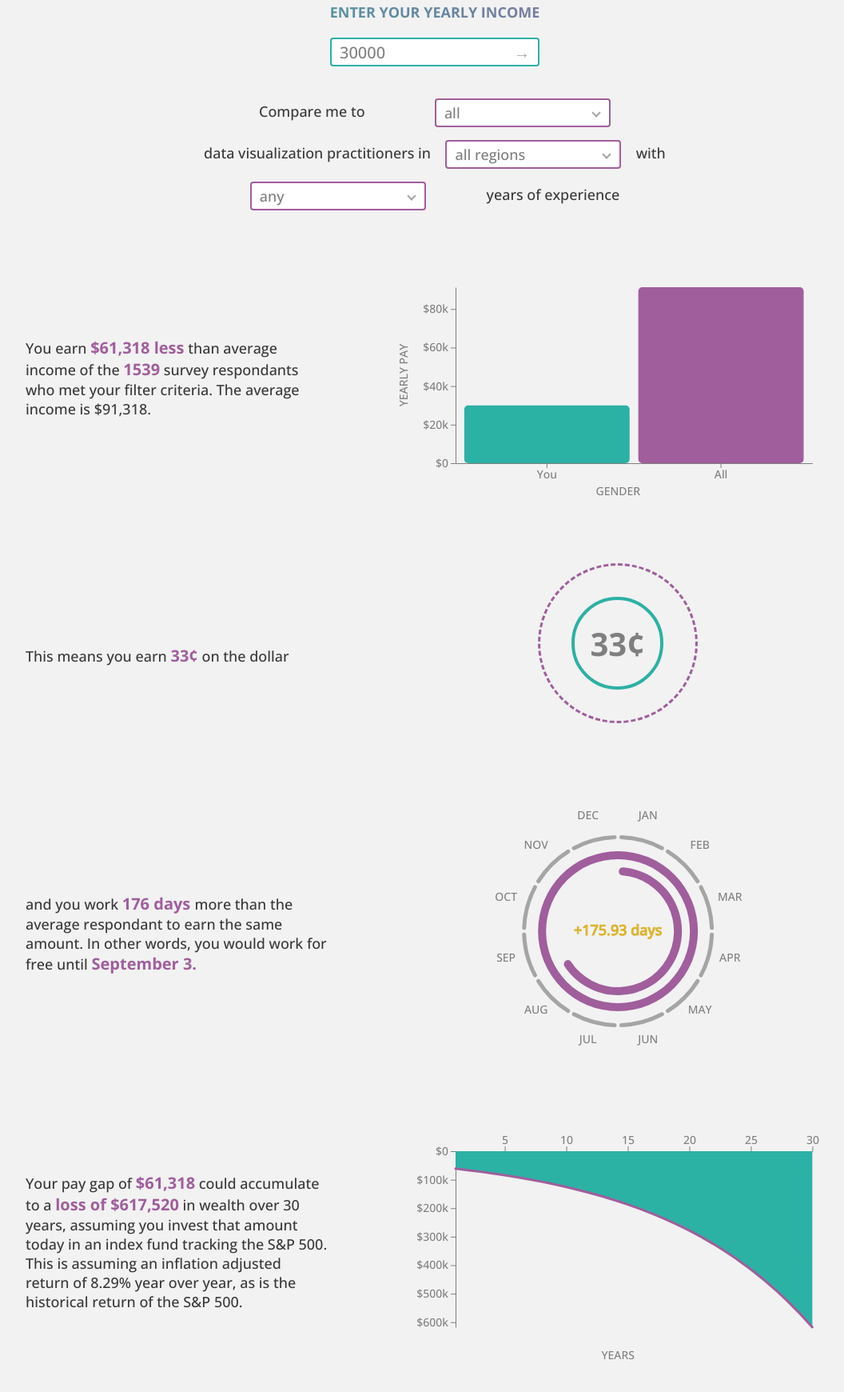
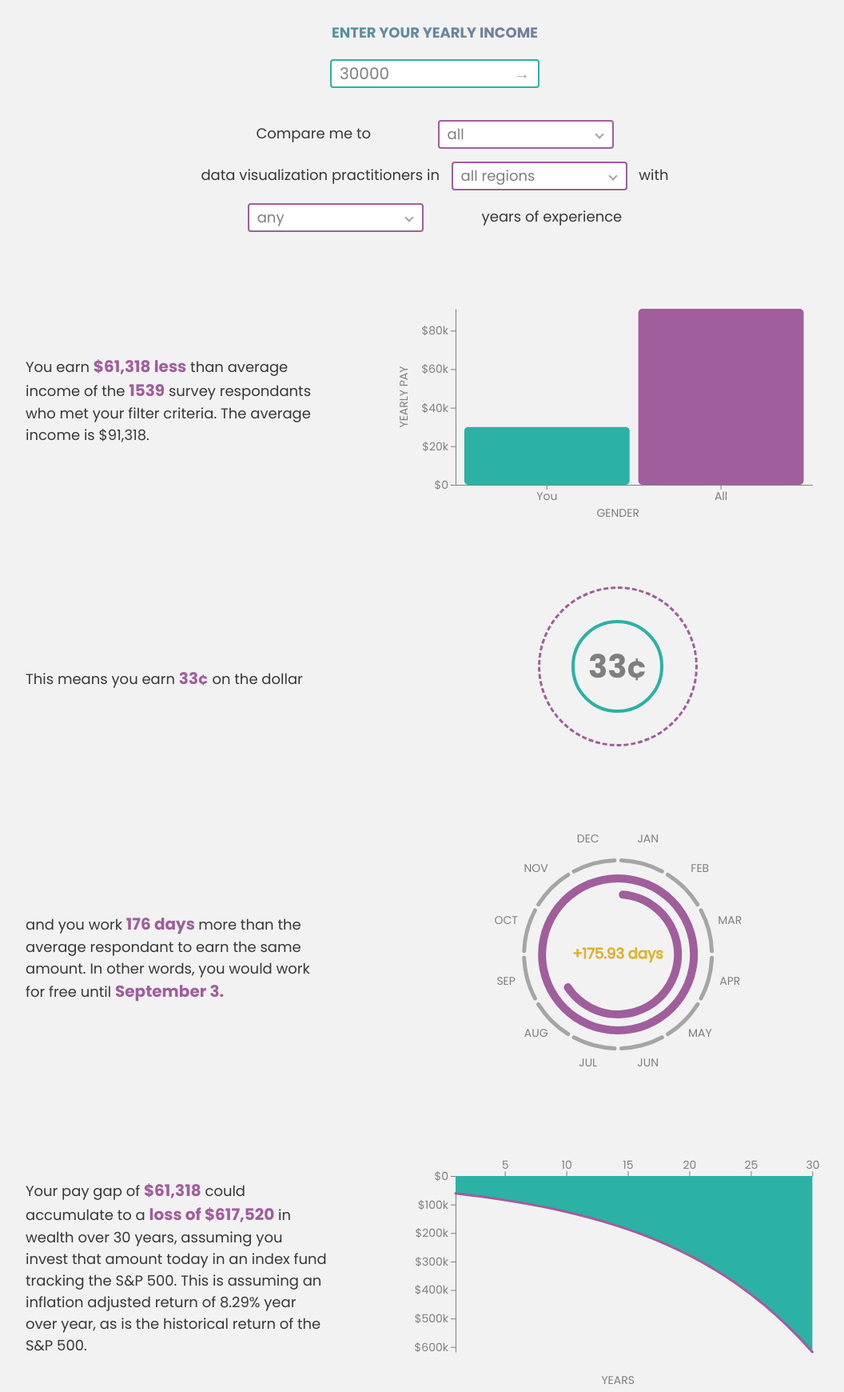
Before and after one commit to two-n/dvs-2021, a website built with Parcel: page index.html in a window 1280 px wide. Shown: the part 325-2065 px from the top of the page at 80% size, without its empty margins (96-1152 px from the left). Built offline with nearby package versions, Linux system fonts and the light colour scheme.

Commit message:
final style tweaks

```diff
--- a/src/components/Chart/chart.js
+++ b/src/components/Chart/chart.js
@@ -1,14 +1,14 @@
 import {
   select, axisBottom, axisLeft, format, pie, arc, area,
   scaleLinear, scaleBand, scaleOrdinal, max, scaleSqrt,
-  axisTop, descending, timeFormat, min, pointer, line
+  axisTop, descending, min, pointer, line
 } from 'd3'
 
 // local
 import DropDown from '../Dropdown/dropDown'
 import Toggle from '../Toggle/toggle'
-import { CLASSES as C, CONFIG, EXPERIENCE, FILTERS, REGIONS, TOGGLE_VALS, TEXT, GENDERS } from '../../globals/constants'
-import { getBarData, getPercentData, getAreaData } from '../../globals/helpers'
+import { CLASSES as C, CONFIG, EXPERIENCE, FILTERS, REGIONS, TOGGLE_VALS, TEXT, GENDERS, MONTHS } from '../../globals/constants'
+import { getBarData, getPercentData, getAreaData, FORMATTERS as F } from '../../globals/helpers'
 
 import './style.scss';
 
@@ -22,7 +22,6 @@ export default class Chart {
     // filters
     this.region = Object.keys(REGIONS)[0]
     this.gender = GENDERS[0]
-    this.education = "B.A."
     this.experience = Object.keys(EXPERIENCE)[0]
     this.salary = 30000
     this.toggleVal = TOGGLE_VALS[0]
@@ -104,23 +103,12 @@ export default class Chart {
       .append("div")
       .attr("class", "filter-label")
       .html("with")
-    // education dropdown
-    // const educationWrapper = dropdownContainer
-    //   .append("div")
-    //   .attr("class", "filter-wrapper")
-    // new DropDown(educationWrapper,
-    //   ["B.A.", "M.A.", "PhD"],
-    //   this.education,
-    //   this.handleFilter);
 
     // experience dropdown
     this.experienceWrapper = dropdownContainer
       .append("div")
       .attr("class", "filter-wrapper")
-    // dropdownContainer
-    //   .append("div")
-    //   .attr("class", "filter-label")
-    //   .html("years experience")
+
     dropdownContainer
       .append("div")
       .attr("class", "filter-label")
@@ -245,12 +233,12 @@ export default class Chart {
     const xScale = scaleLinear([1, 30], [CONFIG.MARGIN.left, this.WIDTH - CONFIG.MARGIN.right])
     const yScale = scaleLinear(yDomain, yRange)
     const xAxisLine = loss ? axisTop(xScale).ticks(5).tickSizeOuter(0) : axisBottom(xScale).ticks(8).tickSizeOuter(0).tickPadding(14)
-    const yAxisLine = axisLeft(yScale).ticks(5).tickFormat(format("$~s")).tickSizeOuter(0)
+    const yAxisLine = axisLeft(yScale).ticks(5).tickFormat(F.thou).tickSizeOuter(0)
 
     this.areaText
-      .html(`Your pay gap of <strong>${format("($,.0f")(Math.abs(gap))}</strong> could accumulate
+      .html(`Your pay gap of <strong>${F.dollar(Math.abs(gap))}</strong> could accumulate
         to a <strong>${wealth_sum > 0 ? 'loss' : 'gain'}
-        of ${format("($,.0f")(Math.abs(wealth_sum))}</strong> in wealth over 30 years,
+        of ${F.dollar(Math.abs(wealth_sum))}</strong> in wealth over 30 years,
         assuming you invest that amount today in an index fund tracking the S&P 500.
         This is assuming an inflation adjusted return of 8.29% year over year,
         as is the historical return of the S&P 500.`)
@@ -315,7 +303,7 @@ export default class Chart {
       .attr("fill", "none")
       .attr("d", lineGenerator)
 
-    // intersecting line
+    // draw tooltip
     const tooltipLine = svg.append('line').attr("class", "tooltip-line");
     const tooltip = this.selection.append('div').attr('class', 'tooltip').style("display", "none")
     function removeTooltip() {
@@ -333,7 +321,6 @@ export default class Chart {
           .attr('y1', CONFIG.MARGIN.y)
           .attr('y2', CONFIG.HEIGHT - CONFIG.MARGIN.y)
           .style("stroke-width", "3px")
-        // .attr('stroke-dasharray', 5)
 
         tooltip
           .style('display', 'block')
@@ -344,11 +331,12 @@ export default class Chart {
           .data([game])
           .join('div')
           .attr('class', 'game')
-          .html(d => `${format("($,.0f")(growth[d])}`)
+          .html(d => `${F.dollar(growth[d])}`)
 
       }
     }
-    const tipBox = svg.append('rect')
+    // append hover area
+    svg.append('rect')
       .attr('width', this.WIDTH)
       .attr('height', CONFIG.HEIGHT)
       .attr('opacity', 0)
@@ -361,7 +349,7 @@ export default class Chart {
     const [gap, gapData] = getPercentData(this.barData)
     const days = 365 * gapData
     const new_year = new Date("1/1/2021")
-    const date = timeFormat("%B %_d")(new Date().setDate(new_year.getDate() + days))
+    const date = F.date(new Date().setDate(new_year.getDate() + days))
 
     const donutData = [{ type: "worked_days", value: 262 + gapData * 262 }]
     let overflowData = [];
@@ -374,7 +362,7 @@ export default class Chart {
 
     this.donutText
       .html(`and you work
-      <strong>${format("(,.0f")(Math.abs(262 * gapData))} days </strong>
+      <strong>${F.num(Math.abs(262 * gapData))} days </strong>
       ${gapData > 0 ? 'more' : 'less'}
       than the average respondant to earn the same amount.
       In other words, you
@@ -398,7 +386,6 @@ export default class Chart {
       arc()
         .innerRadius(donutRadius)
         .outerRadius(donutRadius - space)
-        // .padAngle(10)
         .cornerRadius(10);
 
     const svg = this.donutSvg
@@ -424,8 +411,8 @@ export default class Chart {
       )
 
     const labelData =
-      ["jan", "feb", "mar", "apr", "may", "jun", "jul", "aug", "sep", "oct", "nov", "dec"]
-        .map((d) => ({ type: d, value: 1 }))
+      MONTHS.map((d) => ({ type: d, value: 1 }))
+
     svg
       .selectAll("g.label-donut")
       .data([labelData])
@@ -496,7 +483,7 @@ export default class Chart {
 
     const scale = scaleSqrt()
       .domain([0, 1])
-      .range([1, 200]); // … then change 1 to 0
+      .range([1, 200]);
 
     this.percentDiv
       .selectAll(`.${C.PCT}`)
@@ -531,8 +518,6 @@ export default class Chart {
         .data(d => [d])
         .join('div')
         .attr('class', 'pct-label'))
-    // .html("on the dollar"))
-
   }
 
   drawBars() {
@@ -541,7 +526,7 @@ export default class Chart {
     const yScale = scaleLinear([0, max(barData.map(([_, { avg_pay_high }]) => avg_pay_high))], [CONFIG.HEIGHT - CONFIG.MARGIN.y, CONFIG.MARGIN.y])
     const xScale = scaleBand(["You", this.gender], [CONFIG.MARGIN.left, this.WIDTH - CONFIG.MARGIN.right]).padding(.05)
     const xAxis = axisBottom(xScale).tickSizeOuter(0)
-    const yAxis = axisLeft(yScale).ticks(5).tickFormat(format("$~s")).tickSizeOuter(0)
+    const yAxis = axisLeft(yScale).ticks(5).tickFormat(F.thou).tickSizeOuter(0)
     const colorScale = scaleOrdinal(["You", this.gender], CONFIG.COLOR_RANGE[this.toggleVal.text])
     const [gap] = getPercentData(barData)
 
@@ -551,7 +536,7 @@ export default class Chart {
     <strong>${format("($,.0f")(Math.abs(gap))}
     ${gap > 0 ? 'less' : 'more'}</strong>
     <span>than average income of the <strong>${this.count}</strong>
-    survey respondants who met your filter criteria. The average income is ${format("($,.0f")(barData[1][1].avg_pay_high)}.</span>`)
+    survey respondants who met your filter criteria. The average income is ${F.dollar(barData[1][1].avg_pay_high)}.</span>`)
 
     const svg = this.barSvg
 
--- a/src/components/Chart/style.scss
+++ b/src/components/Chart/style.scss
@@ -14,7 +14,7 @@ body {
   margin: 0 auto;
   background-color: $colorNeutralLight;
   font-family: $fontNormal;
-
+  color: $colorNeutralDark;
 }
 
 .empty {
@@ -43,6 +43,7 @@ body {
   background-color: $colorNeutralLight;
   margin-top: 50px;
   z-index: 5;
+  color: $colorNeutralMed;
   font-size: $fontSizeSmall;
 
   img {
@@ -60,7 +61,6 @@ body {
   flex-direction: column;;
   row-gap: 20px;
   padding-top: 30px;
-  color: $colorNeutralDark;
 
   a {
     color: $colorTertiary;
@@ -204,7 +204,6 @@ body {
     align-items: center;
     font-size: $fontSize;
     padding-top: 30px;
-    // border-top: 1px dashed $colorNeutralDark;
     gap: 80px;
 
     > div {
--- a/src/globals/constants.js
+++ b/src/globals/constants.js
@@ -49,7 +49,6 @@ const REGIONS = {
 
 const EXPERIENCE = { "Any": "All", "2 or less": ["Less than 1 year", "1", "2"], "3-5": ["3", "4", "5"], "6-10": ["6–10"], "11 or more": ["11–15", "16–20", "21–25", "26–30", "More than 30"] }
 const GENDERS = ["All", "Female", "Male", "Self-described"]
-
 const TEXT = {
   INTRO: `The tool below allows you to compare your yearly income to the incomes of those who
   participated in the <a href="https://www.datavisualizationsociety.org/" target=_blank>Data Visualization Society's</a> 'State of the Data Visualization Industry' 2021 Survey.
@@ -59,7 +58,8 @@ const TEXT = {
   filter these responses by the respondant's gender, region, and level of experience. Enter your yearly income
   below to see how you compare to the survey respondants.`,
   EMPTY: "Sorry, there is no data for your selected filters."
-
 }
 
-export { CLASSES, CONFIG, REGIONS, EXPERIENCE, GENDERS, FILTERS, TOGGLE_VALS, TEXT }
+const MONTHS = ["jan", "feb", "mar", "apr", "may", "jun", "jul", "aug", "sep", "oct", "nov", "dec"]
+
+export { CLASSES, CONFIG, REGIONS, EXPERIENCE, GENDERS, FILTERS, TOGGLE_VALS, TEXT, MONTHS }
--- a/src/globals/helpers.js
+++ b/src/globals/helpers.js
@@ -1,5 +1,5 @@
 
-import { group, rollups, sum, max, range } from 'd3'
+import { group, rollups, sum, max, range, timeFormat, format } from 'd3'
 import { EXPERIENCE, REGIONS } from './constants'
 
 const getBarData = (data, currentRegion, yearsDVExp, currentGender) => {
@@ -91,4 +91,11 @@ const getAreaData = (data) => {
   return [lineData, wealth_sum, growth]
 }
 
-export { getBarData, getPercentData, getAreaData }
+const FORMATTERS = {
+  date: timeFormat("%B %_d"),
+  dollar: format("($,.0f"),
+  num: format("(,.0f"),
+  thou: format("$~s")
+}
+
+export { getBarData, getPercentData, getAreaData, FORMATTERS }
--- a/src/globals/styles/_variables.scss
+++ b/src/globals/styles/_variables.scss
@@ -1,4 +1,4 @@
-@import url('https://fonts.googleapis.com/css2?family=Open+Sans:wght@500;700&display=swap');
+@import url('https://fonts.googleapis.com/css2?family=Open+Sans:wght@500;700&family=Poppins:wght@300;400;500;700&display=swap');
 .data-vis {
 
   &.color {
@@ -14,7 +14,7 @@
     --colorTertiary: #DCB32A;
   }
 }
-$fontNormal: 'Open Sans', sans-serif;
+$fontNormal: 'Poppins', sans-serif;
 
 // TYPOGRAPHY
 $fontSizeXSmall: 10px;
```
